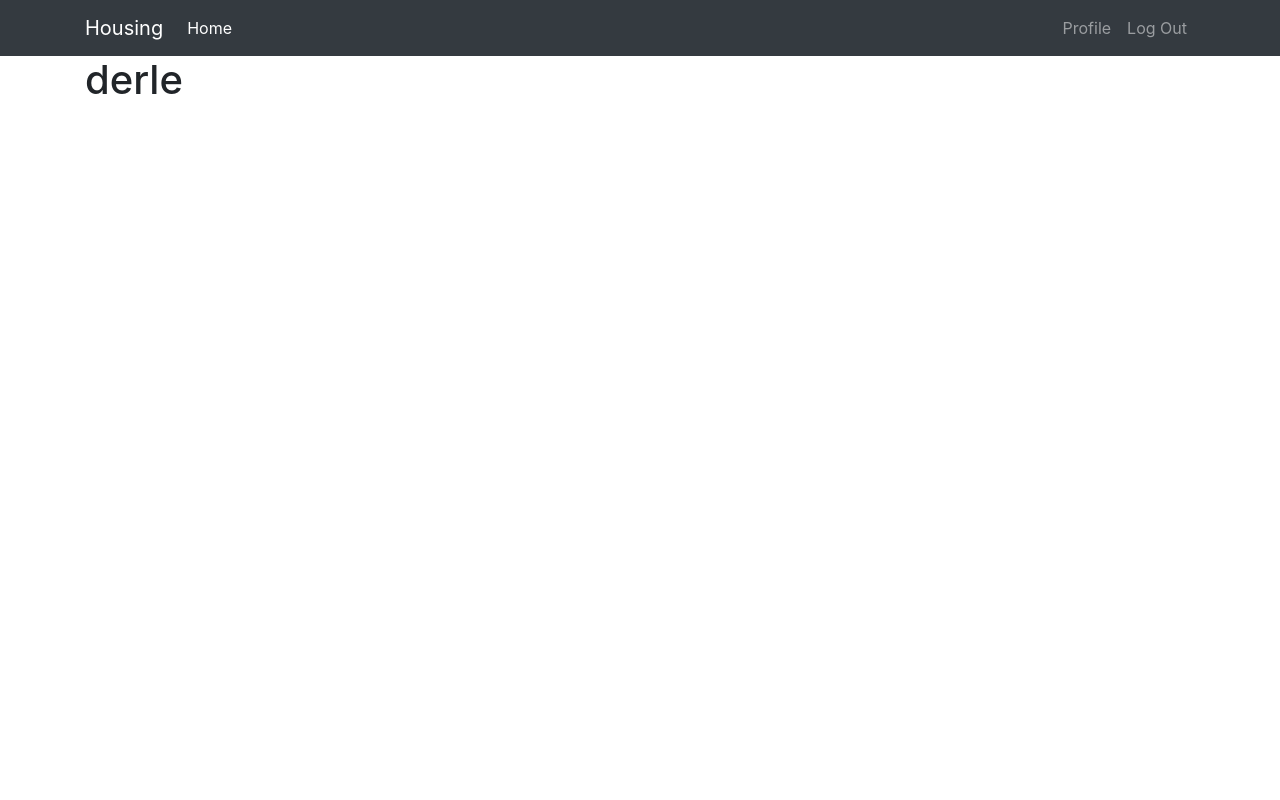
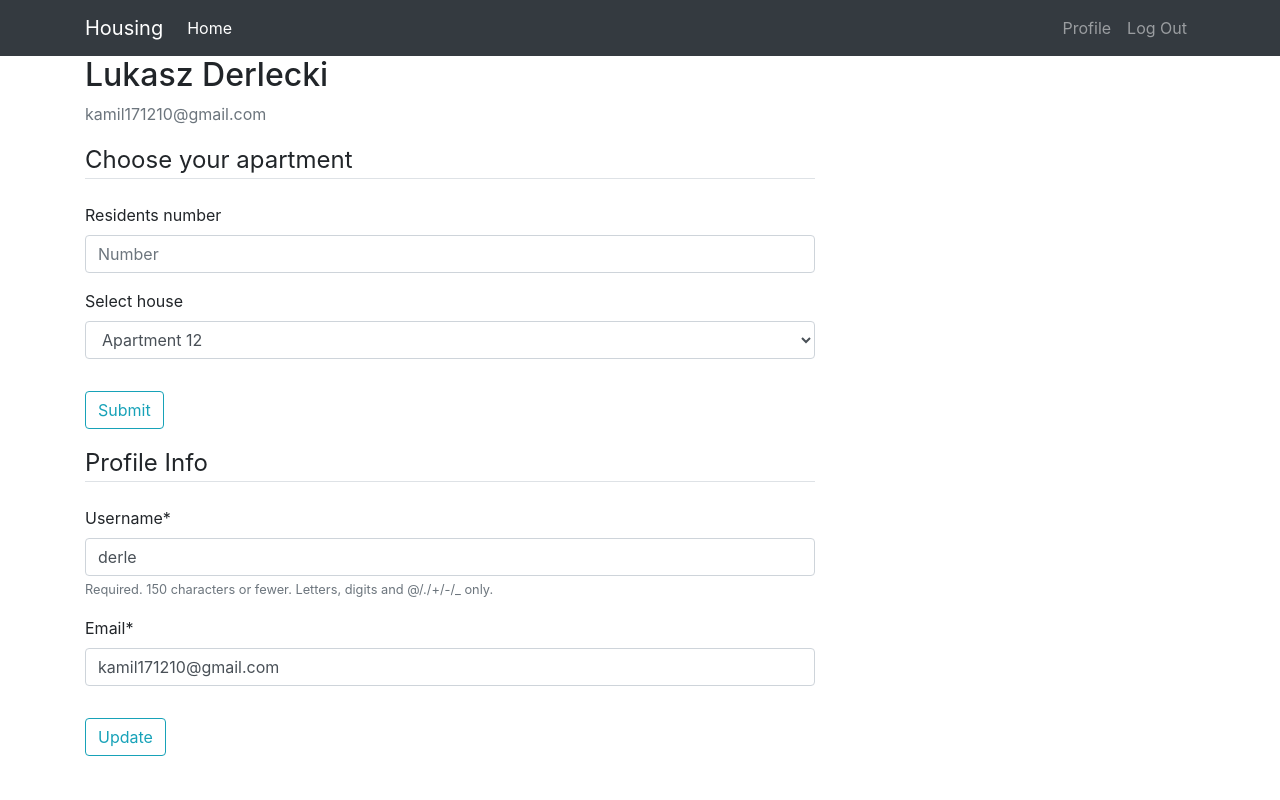
Before and after one commit to lderlecki/housing-association, a Django app: page /profile/ in a window 1280 px wide. Run offline with Django 3.2, Linux system fonts and the light colour scheme; a user stored in the database is signed in; data comes from the database, SQL or seed files in the repository; both versions use the stored data as it was after the commit; parts of the project's set-up code (start-up, migrations or seed data) failed here and were passed over; some libraries are stand-ins or nearby versions.

Commit message:
Add html form for choosing a house

```diff
--- a/buildings/models.py
+++ b/buildings/models.py
@@ -3,7 +3,10 @@ from django.contrib.auth.models import User
 
 # Create your models here.
 class Building(models.Model):
+    street = models.CharField(max_length=100)
     number = models.CharField(max_length=100)
+    zip_code = models.CharField(max_length=6)
+    city = models.CharField(max_length=100)
     manager = models.ForeignKey(User, on_delete=models.CASCADE)
 
     def __str__(self):
@@ -17,4 +20,4 @@ class Apartment(models.Model):
     no_residents = models.IntegerField(default=0)
 
     def __str__(self):
-        return f'Building {self.building.number}, floor {self.floor}, number {self.number}, owner {self.owner}'
+        return f'Building {self.building.number}, floor {self.floor}, number {self.number}, owner: {self.owner.get_full_name() if self.owner else "None"}'
--- a/users/forms.py
+++ b/users/forms.py
@@ -1,6 +1,7 @@
 from django import forms
 from django.contrib.auth.models import User
 from django.contrib.auth.forms import UserCreationForm
+from buildings.models import Apartment
 
 
 class UserRegisterForm(UserCreationForm):
@@ -20,3 +21,16 @@ class UserRegisterForm(UserCreationForm):
         if commit:
             user.save()
         return user
+
+
+class UserUpdateForm(forms.ModelForm):
+    email = forms.EmailField(required=True)
+
+    class Meta:
+        model = User
+        fields = ['username', 'email']
+
+
+class HousingForm(forms.Form):
+    no_habit = forms.IntegerField(initial=1)
+    apartment = forms.ModelChoiceField(queryset=Apartment.objects.all(), empty_label="Choose a house", widget=forms.Select)
--- a/users/models.py
+++ b/users/models.py
@@ -5,5 +5,6 @@ from django.contrib.auth.models import User
 class Profile(models.Model):
     user = models.OneToOneField(User, on_delete=models.CASCADE)
 
+
     def __str__(self):
         return f'{self.user.username} Profile'
--- a/users/templates/users/profile.html
+++ b/users/templates/users/profile.html
@@ -1,4 +1,68 @@
 {% extends "buildings/base.html" %}
+{% load crispy_forms_tags %}
 {% block content %}
-        <h1>{{ user.username }}</h1>
+  <div class="content-section">
+    <div class="media-body">
+      <h2 class="account-heading">{{ user.first_name }} {{ user.last_name }}</h2>
+      <fieldset></fieldset>
+      <p class="text-secondary">{{ user.email }}</p>
+    </div>
+  </div>
+
+  <!-- Choose apartment -->
+  <form method="POST" action="#" enctype="multipart/form-data">
+    {% csrf_token %}
+    <fieldset class="form-group">
+      <legend class="border-bottom mb-4">Choose your apartment</legend>
+
+      <p>
+        <label for="input">Residents number</label>
+        <input class="form-control" type="text" id="input" name="residents" placeholder="Number">
+      </p>
+      <p>
+        <label for="select">Select house</label>
+        <select class="form-control" id="housing" name="selected_house">
+          {% for building in allBuildings %}
+            <optgroup label="{{ building.street }} {{ building.number }}">
+              {% for apartment in allApartments %}
+                {% if apartment.building == building and apartment.owner == null %}
+                  <option value='{{ apartment.id }}'>Apartment {{ apartment.number }}</option>
+                {% endif %}
+              {% endfor %}
+            </optgroup>
+          {% endfor %}
+        </select>
+      </p>
+    </fieldset>
+    <div class="form-group">
+      <button class="btn btn-outline-info" type="submit" name="save_data" value="save_data">Submit</button>
+    </div>
+  </form>
+
+  <!-- Change username and email -->
+  <form method="POST" enctype="multipart/form-data">
+    {% csrf_token %}
+    <fieldset class="form-group">
+      <legend class="border-bottom mb-4">Profile Info</legend>
+      {{ u_form|crispy }}
+    </fieldset>
+    <div class="form-group">
+      <button class="btn btn-outline-info" type="submit" name="update" value="update">Update</button>
+    </div>
+  </form>
+
+
+        <!-- <h1>Profile</h1>
+        <address>
+          <strong>Accomodation</strong><br>
+          1234 Example Street<br>
+          Antartica, Example 0987<br>
+          <abbr title="Phone">P:</abbr> (123) 456-7890
+        </address>
+
+        <address>
+          <strong>Full Name</strong><br>
+          <h5>{{ user.first_name }} {{ user.last_name }}</h5>
+          <a href="mailto:#">{{ user.email }}</a>
+        </address> -->
 {% endblock content %}
--- a/users/views.py
+++ b/users/views.py
@@ -2,7 +2,9 @@ from django.shortcuts import render, redirect
 from django.contrib import messages
 from django.contrib.auth.forms import UserCreationForm
 from django.contrib.auth.decorators import login_required
-from .forms import UserRegisterForm
+
+from buildings.models import Apartment, Building
+from .forms import UserRegisterForm, UserUpdateForm
 
 
 def register(request):
@@ -20,4 +22,27 @@ def register(request):
 
 @login_required
 def profile(request):
-    return render(request, 'users/profile.html')
+    user = request.user
+    if request.method == 'POST':
+        if 'save_data' in request.POST:
+            u_form = UserUpdateForm(instance=user)
+            print(request.POST)
+            messages.success(request, 'You have succesfully registered a house!')
+
+        if 'update' in request.POST:
+            u_form = UserUpdateForm(request.POST, instance=user)
+
+            if u_form.is_valid():
+                u_form.save()
+                messages.success(request, 'Your account has been updated!')
+                return redirect('profile')
+    else:
+        u_form = UserUpdateForm(instance=user)
+
+    buildings = Building.objects.all()
+    apartments = Apartment.objects.all()
+    context = {'u_form': u_form,
+               'allBuildings': buildings,
+               'allApartments': apartments}
+
+    return render(request, 'users/profile.html', context)
```
Also changed, not shown: buildings/migrations/0001_initial.py, buildings/migrations/0002_auto_20200208_1608.py (deleted), db.sqlite3, users/migrations/0001_initial.py.
